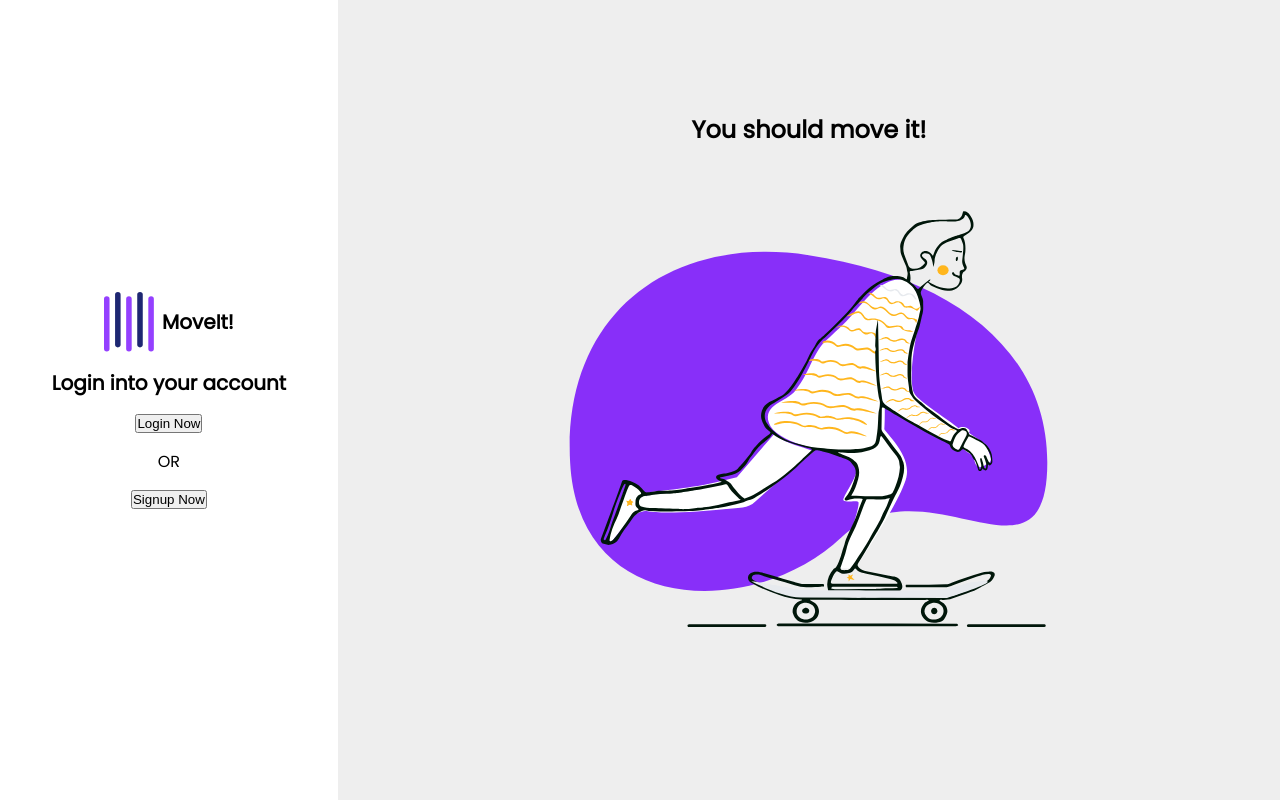
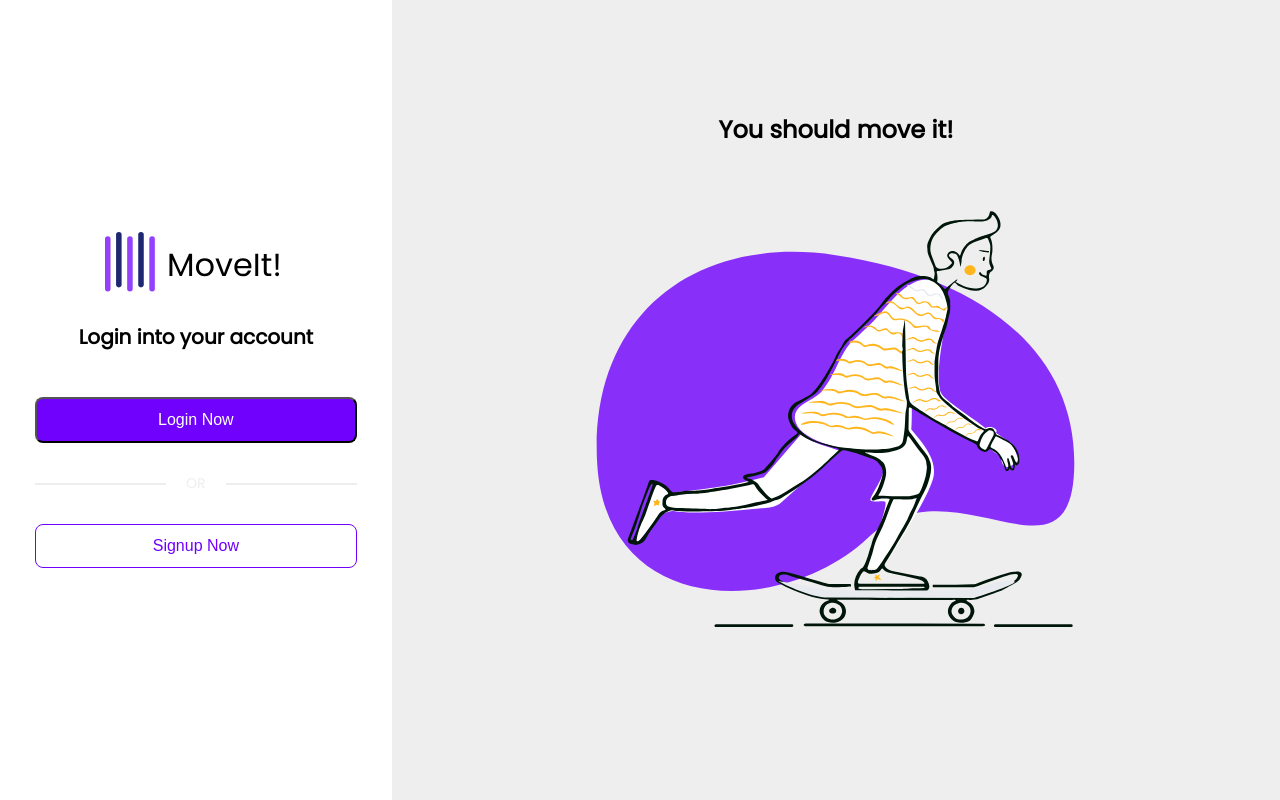
Before and after one commit to LrAmaral/CRM, an Angular app: page /login in a window 1280 px wide. Built offline with nearby package versions, Linux system fonts and the light colour scheme.

Commit message:
add buttons

```diff
--- a/src/app/components/default-login-layout/default-login-layout.component.html
+++ b/src/app/components/default-login-layout/default-login-layout.component.html
@@ -1,13 +1,16 @@
 <main>
   <section class="form-section">
-    <div class="header">
-      <img src="/assets/images/logo.svg" alt="" />
-      <h2>MoveIt!</h2>
+    <img src="/assets/images/logo.svg" alt="" />
+    <h2>{{ login }}</h2>
+    <div class="btn-wrapper">
+      <button class="login">{{ primaryBtnText }}</button>
+      <div class="divider">
+        <div class=""></div>
+        <span>OR</span>
+        <div class=""></div>
+      </div>
+      <button class="signup">{{ secondaryBtnText }}</button>
     </div>
-    <h2>{{ login }}</h2>
-    <button>Login Now</button>
-    <div><span>OR</span></div>
-    <button>Signup Now</button>
   </section>
   <section class="main-section">
     <h1>You should move it!</h1>
--- a/src/app/components/default-login-layout/default-login-layout.component.scss
+++ b/src/app/components/default-login-layout/default-login-layout.component.scss
@@ -26,18 +26,64 @@ main {
 
   .form-section {
     flex-grow: 0.3;
-    gap: 1rem;
+    padding: 0 35px;
+
+    img {
+      margin-bottom: 30px;
+    }
 
     h2 {
       font-size: 20px;
       font-weight: bold;
+      margin-bottom: 45px;
+    }
+
+    .btn-wrapper {
+      display: flex;
+      flex-direction: column;
+      justify-content: center;
+      align-items: center;
+      width: 100%;
+      gap: 30px;
+
+      .divider {
+        width: 100%;
+        display: flex;
+        justify-content: center;
+        align-items: center;
+        gap: 20px;
+        font-size: 14px;
+        color: $background;
+        font-weight: 400;
+        text-transform: uppercase;
+
+        div {
+          flex-grow: 1;
+          height: 2px;
+          background-color: $background;
+        }
+      }
+
+      button {
+        width: 100%;
+        border-radius: 0.5rem;
+        font-size: 1rem;
+        background: transparent;
+        font-weight: 500;
+        padding: 12px 24px;
+        cursor: pointer;
+
+        &.login {
+          background-color: $primary-color;
+          color: #ffffff;
+          // box-shadow: 0px 8px 12px rgba();
+        }
+
+        &.signup {
+          border: 1px solid $primary-color;
+          color: $primary-color;
+        }
+      }
     }
   }
 }
-
-.header {
-  display: flex;
-  justify-content: center;
-  align-items: center;
-  gap: 0.5rem;
-}
--- a/src/app/components/default-login-layout/default-login-layout.component.ts
+++ b/src/app/components/default-login-layout/default-login-layout.component.ts
@@ -9,5 +9,7 @@ import { Component, Input } from '@angular/core';
   styleUrl: './default-login-layout.component.scss',
 })
 export class DefaultLoginLayoutComponent {
-  @Input() login = 'Login into your account';
+  @Input() login: string = '';
+  @Input() primaryBtnText: string = '';
+  @Input() secondaryBtnText: string = '';
 }
--- a/src/app/pages/login/login.component.html
+++ b/src/app/pages/login/login.component.html
@@ -1 +1,5 @@
-<app-default-login-layout></app-default-login-layout>
+<app-default-login-layout
+  login="Login into your account"
+  primaryBtnText="Login Now"
+  secondaryBtnText="Signup Now"
+></app-default-login-layout>
```
Also changed, not shown: src/assets/images/logo.svg.
